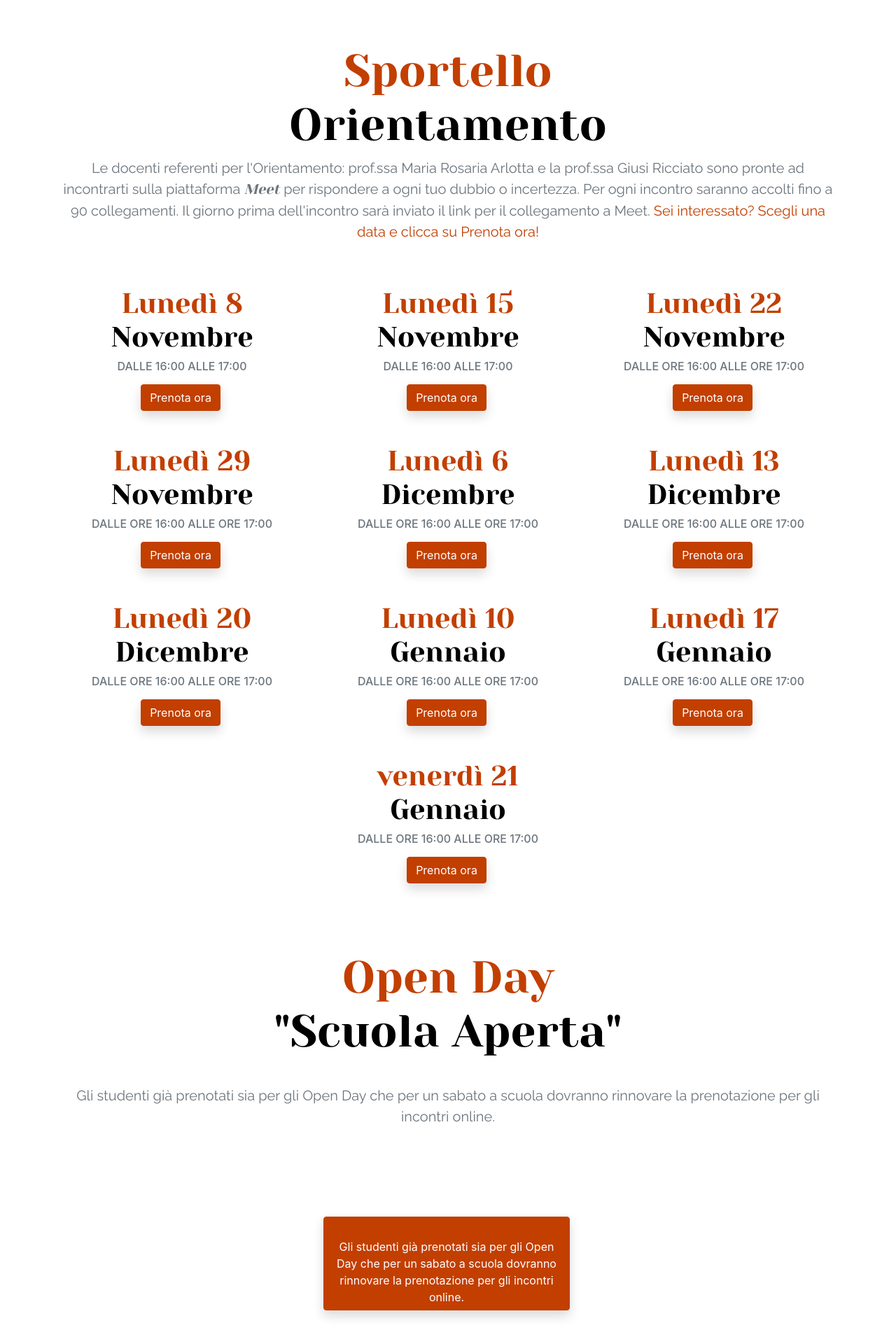
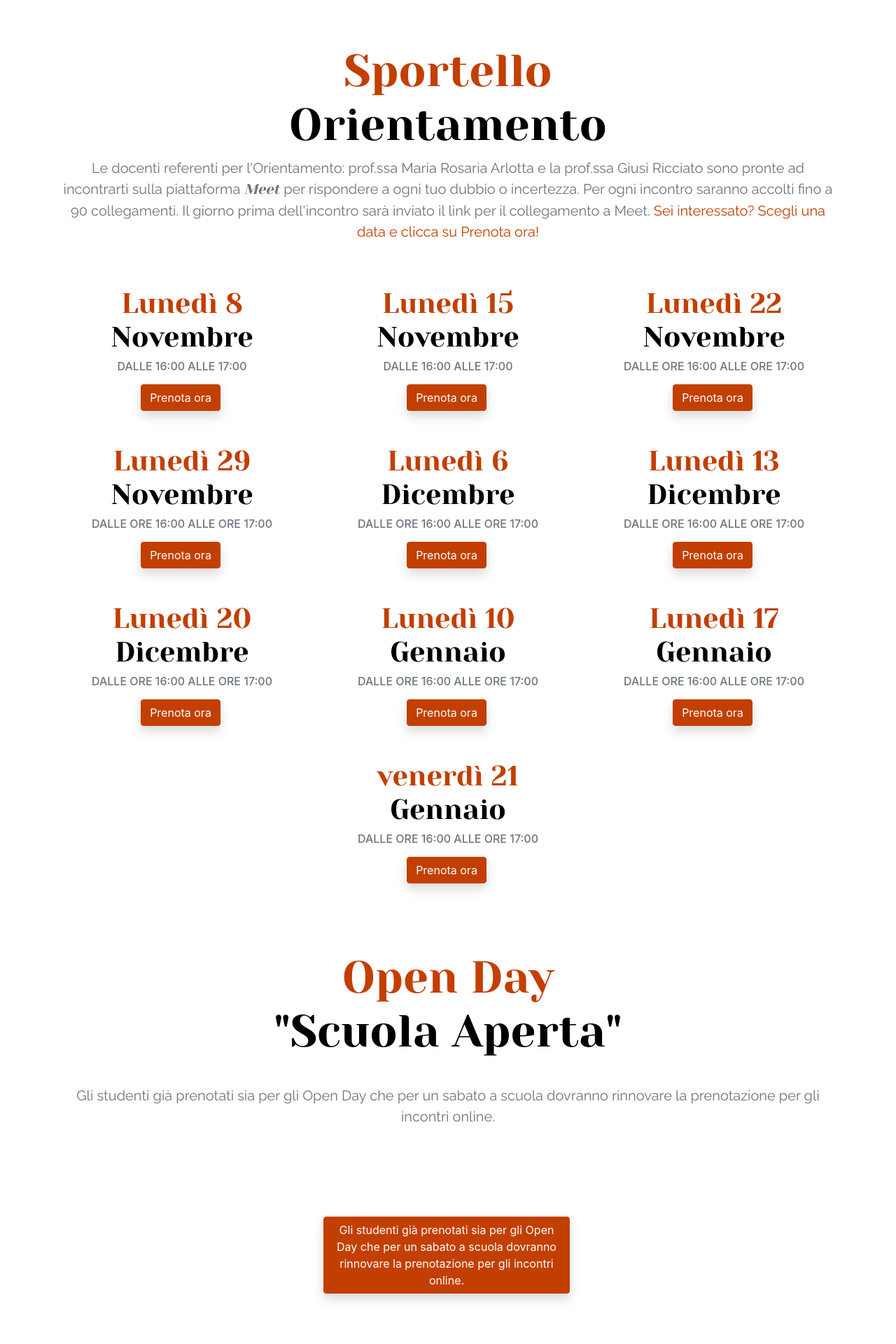
Before and after one commit to PiervitoCreanza/orientamento.liceodegiorgi.edu.it, a Jekyll site: the page built from incontri.html, in a window 1280 px wide. Shown: the part 2515-4435 px from the top of the page at 70% size. Built offline with Jekyll 4.4.1, drawn with Linux system fonts in a browser that asks for light colours; after the commit the page ends 4411 px from its top, so only the background shows below that.

```diff
--- a/_data/incontri.json
+++ b/_data/incontri.json
@@ -157,7 +157,7 @@
 					"mese": "",
 					"orario": "",
 					"url": "",
-					"pulsante": "<br>Gli studenti già prenotati sia per gli Open Day che per un sabato a scuola dovranno rinnovare la prenotazione per gli incontri online. </br>"
+					"pulsante": "Gli studenti già prenotati sia per gli Open Day che per un sabato a scuola dovranno rinnovare la prenotazione per gli incontri online. "
 				}
 			]
 		}
```
